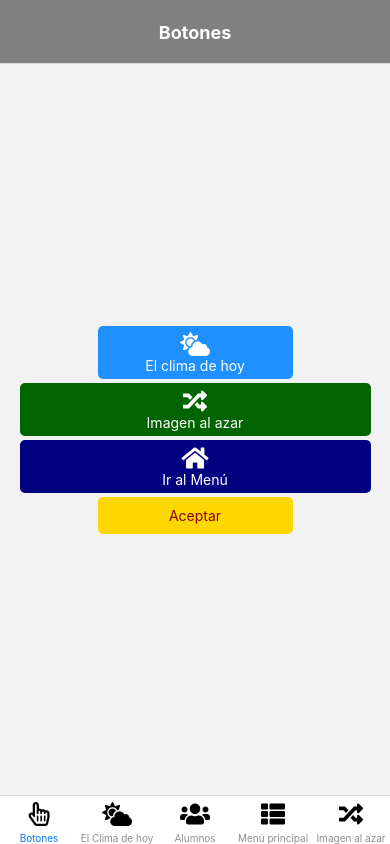
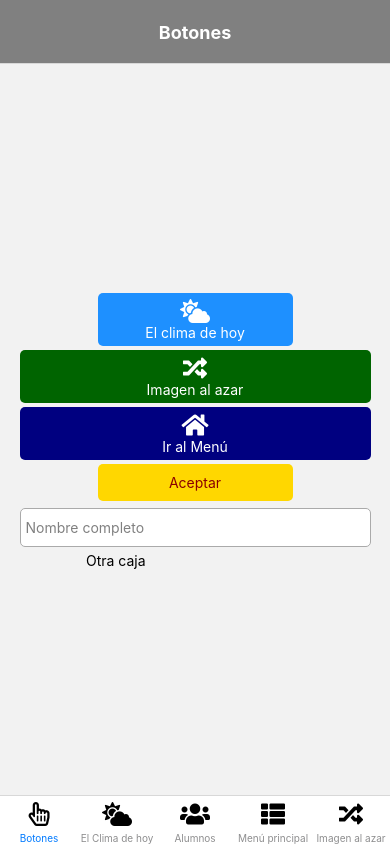
Before and after one commit to danielvazquez-utp/react-native-notas, a React Native app: screen /Buttons in a window 390 px wide. Built offline with nearby package versions, Linux system fonts and the light colour scheme.

Commit message:
Componente de Caja de texto agregado

```diff
--- /dev/null
+++ b/src/components/TextBox.js
@@ -0,0 +1,26 @@
+import React from 'react';
+import { StyleSheet, Text, View, TextInput } from 'react-native';
+
+const TextBox = ({ c='gray', w='90%', mv=2, mh=2, pv=1, ph=1, bdc='#AAA', bgc='#FFF', place='Escribir aquí', value='', onChangeT } ) => {
+  return (
+    <TextInput
+        style = {{
+            width: w,
+            marginVertical: mv,
+            marginHorizontal: mh,
+            paddingVertical: pv,
+            paddingHorizontal: ph,
+            backgroundColor: bgc,
+            borderRadius: 5,
+            borderColor: bdc,
+            borderWidth: 1,
+            color:c,
+        }}
+        placeholder={ place }
+        value={ value }
+        onChangeText= { onChangeT }
+    />
+  )
+}
+
+export default TextBox;
--- a/src/screens/ButtonScreen.js
+++ b/src/screens/ButtonScreen.js
@@ -1,13 +1,21 @@
-import React from 'react';
-import { StyleSheet, Text, View } from 'react-native';
+import React, { useState } from 'react';
+import { StyleSheet, Text, View, TextInput } from 'react-native';
 import { Alert } from 'react-native-web';
 import IconButton from '../components/IconButton';
+import TextBox from '../components/TextBox';
 import TextButton from '../components/TextButton';
 
 const ButtonScreen = ( {navigation} ) => {
 
+  const [nombre, setNombre] = useState('');
+
   const mensaje = () => {
     alert('Hola');
+  }
+
+  const handleChange = ( text ) => {
+    setNombre(...nombre + text);
+    console.log(nombre);
   }
 
   const irClima = () => { navigation.navigate('Weather') }
@@ -57,6 +65,20 @@ const ButtonScreen = ( {navigation} ) => {
         pdv={10}
       />
 
+      <TextBox
+        place='Nombre completo'
+        mv={5}
+        pv={10}
+        ph={5}
+        c='gray'
+        onChangeT= { handleChange }
+      />
+
+      <TextInput
+        placeholder='Otra caja'
+        onChangeText={ setNombre }
+      />
+
     </View>
   )
 }
```
